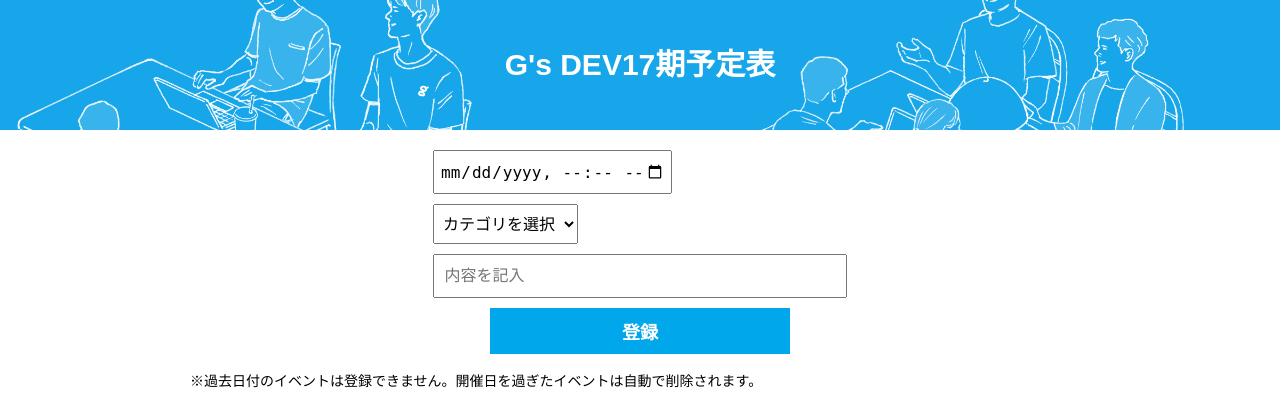
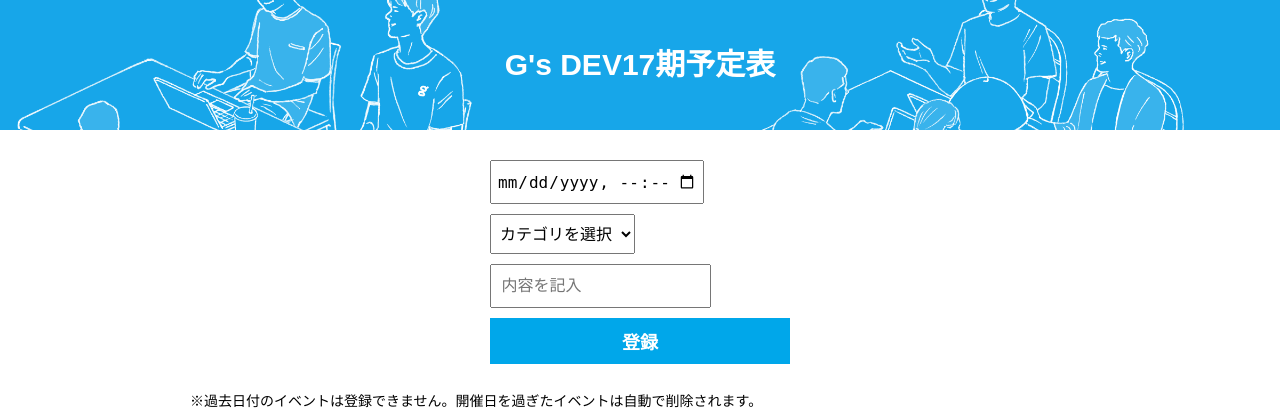
Before and after one commit to mori-ari/mori-ari.github.io, a PHP site: page / in a window 1280 px wide. Shown: the top 408 px of the page. Run offline with PHP 8.4, Linux system fonts and the light colour scheme.

Commit message:
カレンダーアプリ

```diff
--- a/20200829/css/style.css
+++ b/20200829/css/style.css
@@ -49,10 +49,12 @@ h1 {
 #form{
     display: inline-block;
     text-align: left;
+    margin:10px;
 }
 
 
 #date{
+    width:200px;
     height: 30px;
     display: block;
     margin: 0;
@@ -69,7 +71,7 @@ h1 {
 }
 
 #title{
-    width: 400px;
+    /* width: 400px; */
     height: 30px;
     margin: 10px 0;
     padding:5px;
```
